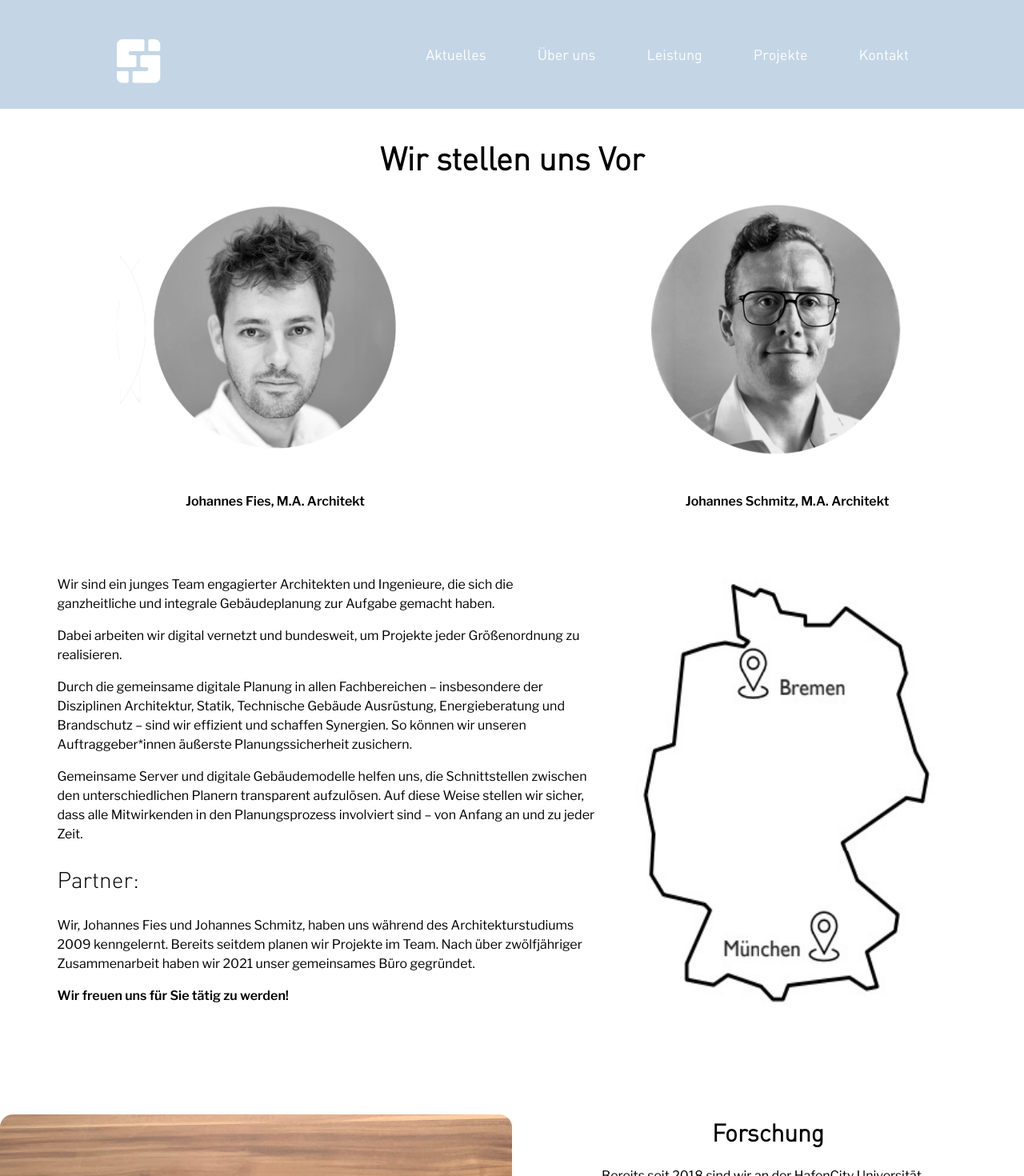
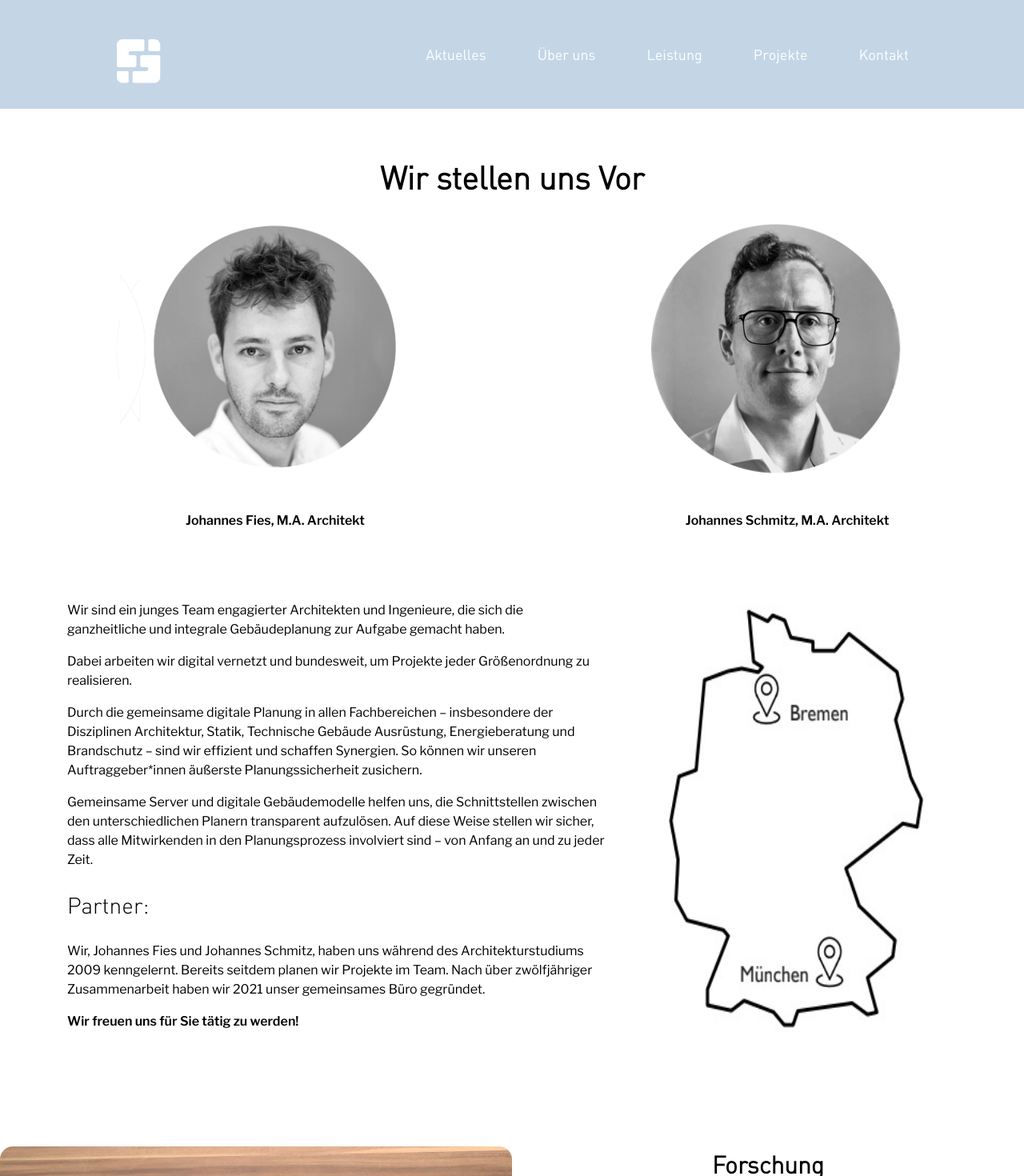
Before and after one commit to borigendiego/fies, a Next.js app: page /uber in a window 1280 px wide. Shown: the top 1470 px of the page at 80% size. Built offline with nearby package versions, Linux system fonts and the light colour scheme.

Commit message:
General changes

```diff
--- a/components/commons/carousel/constants.tsx
+++ b/components/commons/carousel/constants.tsx
@@ -17,7 +17,7 @@ const HOME_CAROUSEL:CarouselType[] = [
     {
         bgImage: '/assets/images/home-slider/Spatenstich.jpg',
         title: 'Willich Spatenstich',
-        linkTo: '/https://www.meine-woche.de/staedte/willich/spatenstich-auf-dem-toholt-gelaende-in-willich_aid-73284361',
+        linkTo: 'https://www.meine-woche.de/staedte/willich/spatenstich-auf-dem-toholt-gelaende-in-willich_aid-73284361',
     },
     {
         title: 'Mit BIM bauen wir',
--- a/components/whoWeAre/index.tsx
+++ b/components/whoWeAre/index.tsx
@@ -32,7 +32,7 @@ const WhoWeAre = () => {
     return(
         <div className={'pt-2'}>
             <motion.h1
-                className={'text-center font-semibold mt-6'}
+                className={'text-center font-semibold mt-12'}
                 initial={{opacity: 0}}
                 whileInView={{opacity: 1}}
                 viewport={{once: true}}
@@ -62,7 +62,7 @@ const WhoWeAre = () => {
                     whileInView={{opacity: 1, y: 0}}
                     viewport={{once: true}}
                     transition={{duration: .7, delay: 1}}
-                    className={'flex md:flex-row flex-col justify-around px-16 my-12 text-center md:text-left'}
+                    className={'flex md:flex-row flex-col justify-around px-16 my-14 text-center md:text-left'}
                 >
                     <div className='md:w-7/12'>
                         <p className="py-2">Wir sind ein junges Team engagierter Architekten und Ingenieure, die sich die ganzheitliche und integrale Gebäudeplanung zur Aufgabe gemacht haben.</p>
@@ -73,7 +73,7 @@ const WhoWeAre = () => {
                         <p className="py-2">Wir, Johannes Fies und Johannes Schmitz, haben uns während des Architekturstudiums 2009 kenngelernt. Bereits seitdem planen wir Projekte im Team. Nach über zwölfjähriger Zusammenarbeit haben wir 2021 unser gemeinsames Büro gegründet. </p>
                         <p className="py-2 font-semibold">Wir freuen uns für Sie tätig zu werden!</p>
                     </div>
-                    <Image src={'/assets/images/uber/uber-map.jpg'} alt={'Map'} height={200} width={450}/>
+                    <Image src={'/assets/images/uber/uber-map.jpg'} alt={'Map'} height={200} width={400}/>
                 </motion.div>
             </div>
         </div>
--- a/styles/globals.scss
+++ b/styles/globals.scss
@@ -178,7 +178,7 @@ h4 {
 }
 
 .slick-prev:before, .slick-next:before {
-  font-size: 25px !important;
+  font-size: 30px !important;
 }
 
 .slick-dots li.slick-active button:before {
```
